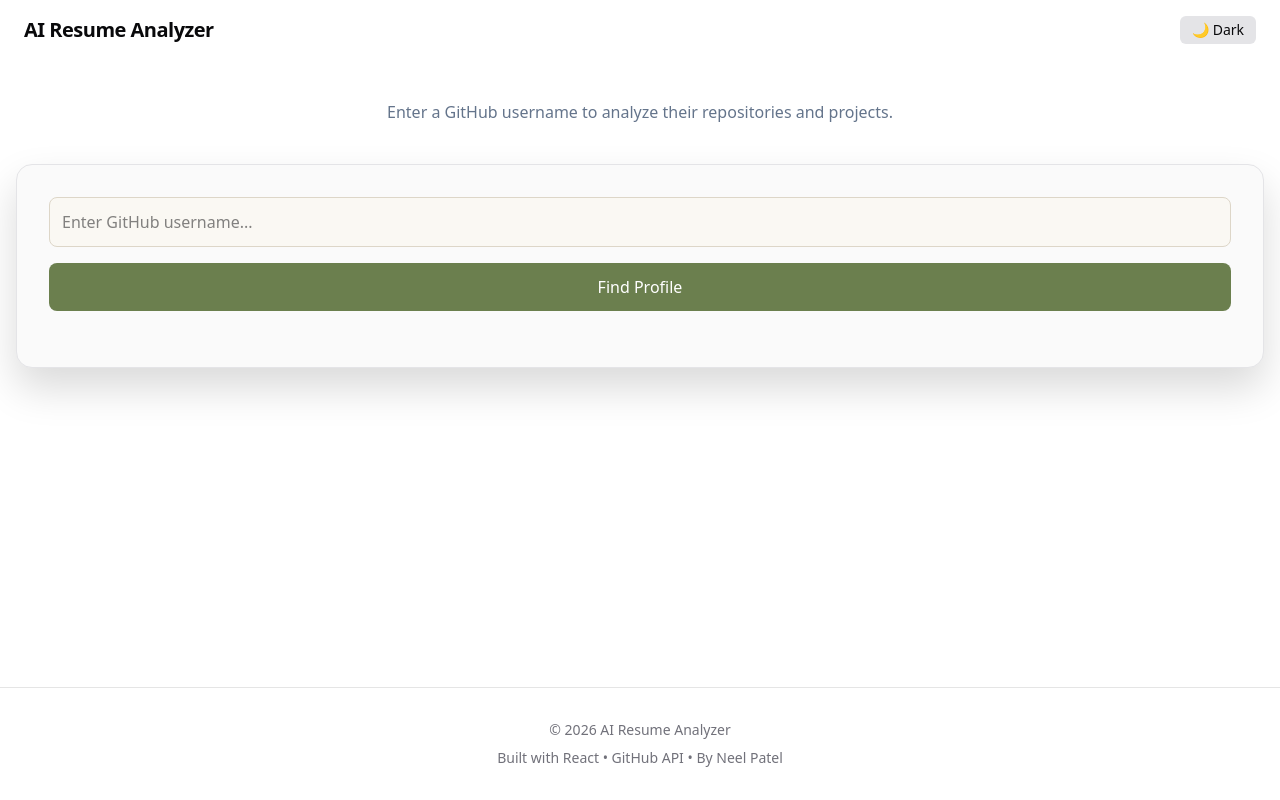
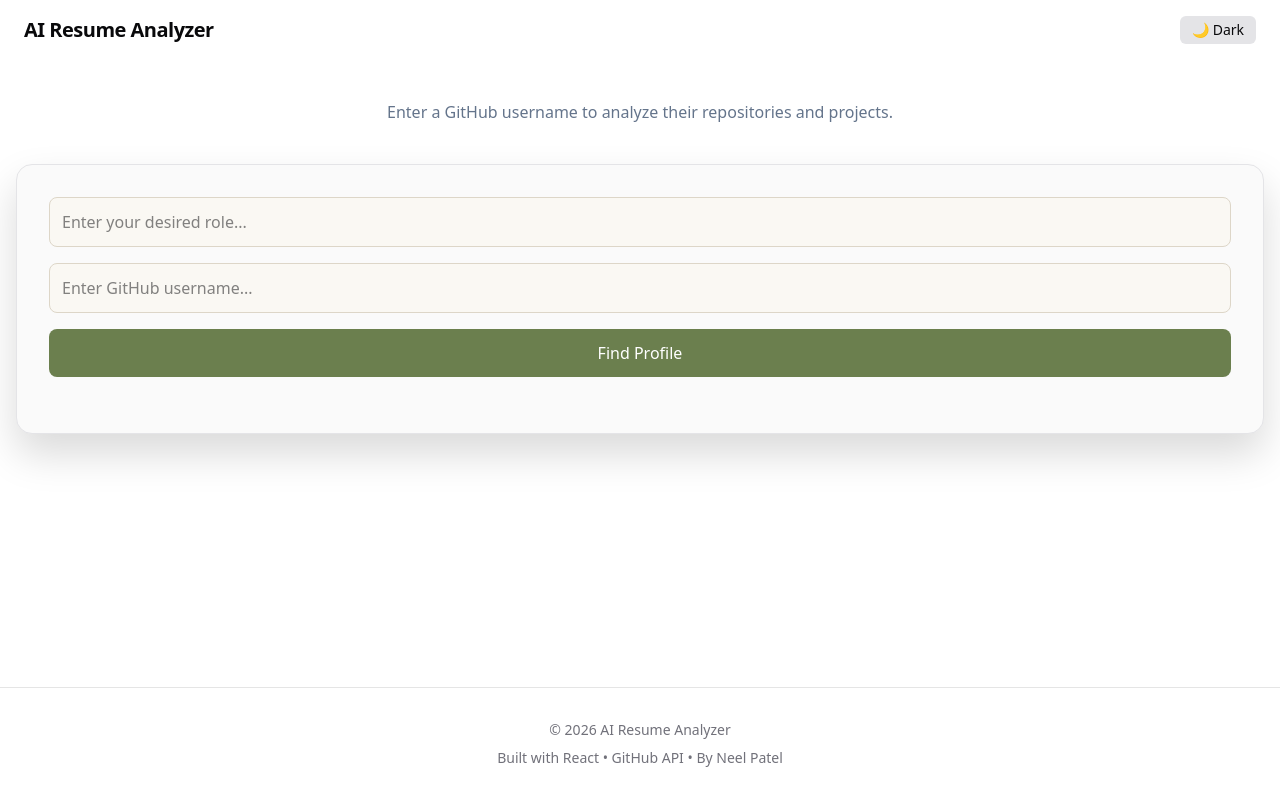
Before and after one commit to Neel37389/AI-Resume-Builder, a React (Vite) app: page / in a window 1280 px wide. Built offline with nearby package versions, Linux system fonts and the light colour scheme.

Commit message:
Added a TargetRole component which will pass a desired role/position to the backend so AI returns feedback based on the traget role and repos and not just repos.

```diff
--- a/src/App.jsx
+++ b/src/App.jsx
@@ -8,9 +8,11 @@ import { useState, useEffect } from "react";
 import AnalysisCard from "./Components/AnalysisCard";
 import { useAI } from "./Hooks/useAI";
 import ErrorCard from "./Components/ErrorCard";
+import TargetRole from "./Components/TargetRole";
 
 function App() {
   const [username, setUsername] = useState("");
+  const [targetRole, setTargetRole] = useState("");
   const [darkMode, setDarkMode] = useState(() => {
     return localStorage.getItem("theme") === "dark";
   });
@@ -71,12 +73,14 @@ function App() {
           }`}
         >
           <main>
+            <TargetRole targetRole={targetRole} setTargetRole={setTargetRole} />
             <SearchBar GetUser={getUser} />
+
             {repos.length > 0 && !loading && !error && (
               <div className="mt-4">
                 <button
-                  onClick={() => analyse(repos)}
-                  disabled={aiLoading}
+                  onClick={() => analyse(repos, targetRole)}
+                  disabled={aiLoading || !targetRole.trim()}
                   className="px-4 py-2 bg-blue-600 text-white rounded-md"
                 >
                   {aiLoading ? "Amalysing..." : "Analyze Repos"}
@@ -86,7 +90,10 @@ function App() {
             {aiLoading ? (
               <AnalysisSkeleton />
             ) : aiError ? (
-              <ErrorCard message={aiError} />
+              <ErrorCard
+                message={aiError}
+                onRetry={() => analyse(repos, targetRole)}
+              />
             ) : analysis ? (
               <AnalysisCard data={analysis} />
             ) : null}
--- a/src/Components/ErrorCard.jsx
+++ b/src/Components/ErrorCard.jsx
@@ -1,8 +1,14 @@
-const ErrorCard = ({ message }) => {
+const ErrorCard = ({ message, onRetry }) => {
   return (
     <div className="mt-8 p-6 rounded-xl shadow-md border border-red-500 bg-red-100">
       <h3 className="text-2xl font-bold mb-4">Analysis Failed!</h3>
-      <p className="text-red-700">{message}</p>
+      <p className="text-red-700 mb-4">{message}</p>
+      <button
+        className="px-4 py-2 bg-red-600 text-white rounded-xl"
+        onClick={onRetry}
+      >
+        Retry
+      </button>
     </div>
   );
 };
--- /dev/null
+++ b/src/Components/TargetRole.jsx
@@ -0,0 +1,18 @@
+const TargetRole = ({ targetRole, setTargetRole }) => {
+  return (
+    <div>
+      <input
+        type="text"
+        placeholder="Enter your desired role..."
+        className="w-full p-3 border border-[#ddd6c8] bg-[#faf8f3]
+dark:bg-[#020617] dark:border-[#1e293b] dark:text-gray-100
+rounded-lg focus:outline-none focus:ring-2
+focus:ring-emerald-500 mb-4"
+        value={targetRole}
+        onChange={(e) => setTargetRole(e.target.value)}
+      />
+    </div>
+  );
+};
+
+export default TargetRole;
--- a/src/Hooks/useAI.js
+++ b/src/Hooks/useAI.js
@@ -10,14 +10,14 @@ export function useAI() {
     setError(null);
   };
 
-  const analyse = async (repos) => {
+  const analyse = async (repos, targetRole) => {
     if (loading) return;
     try {
       setAnalysis(null);
       setLoading(true);
       setError(null);
 
-      const result = await aiService(repos);
+      const result = await aiService(repos, targetRole);
       setAnalysis(result);
     } catch (err) {
       setError(err.message);
--- a/src/Services/aiService.js
+++ b/src/Services/aiService.js
@@ -1,10 +1,10 @@
-export const aiService = async (repos) => {
+export const aiService = async (repos, targetRole) => {
   const response = await fetch("http://localhost:3000/api/analyze", {
     method: "POST",
     headers: {
       "Content-Type": "application/json",
     },
-    body: JSON.stringify({ repos }),
+    body: JSON.stringify({ repos, targetRole }),
   });
 
   if (!response.ok) {
```
